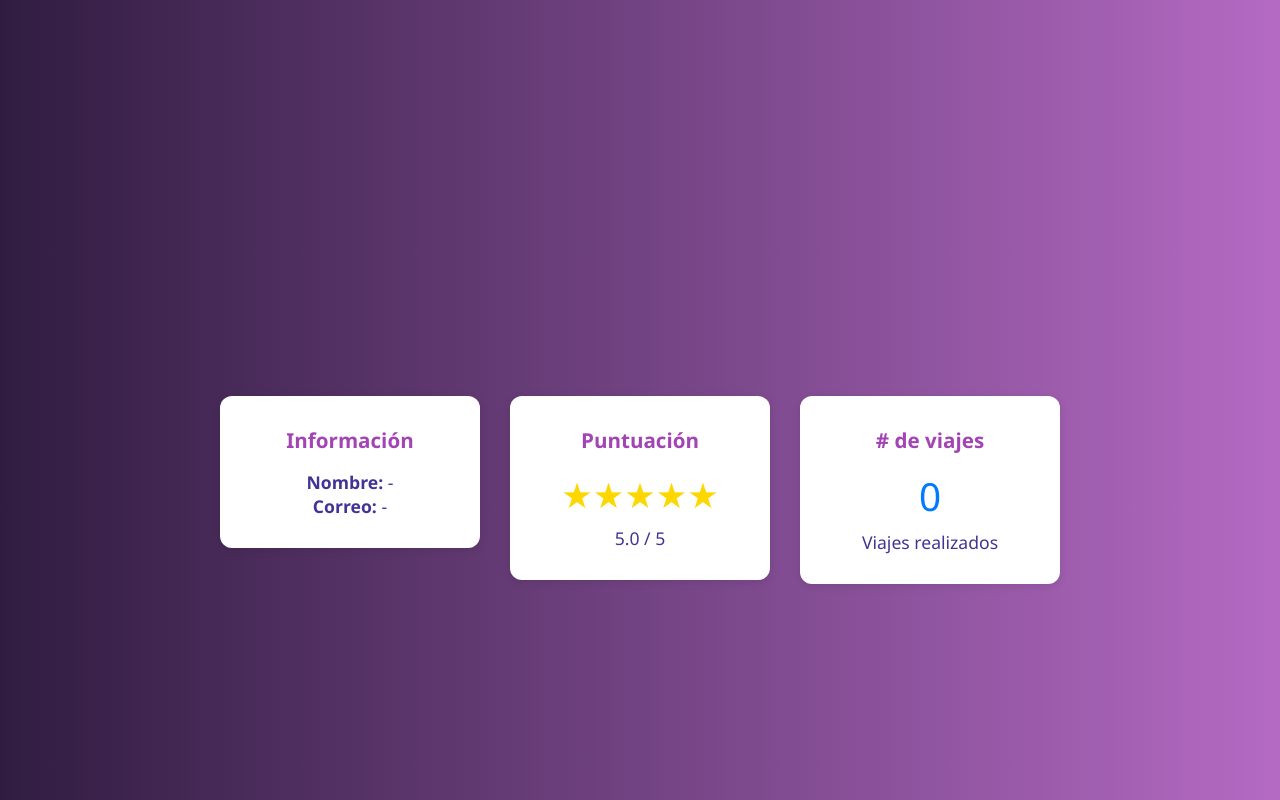
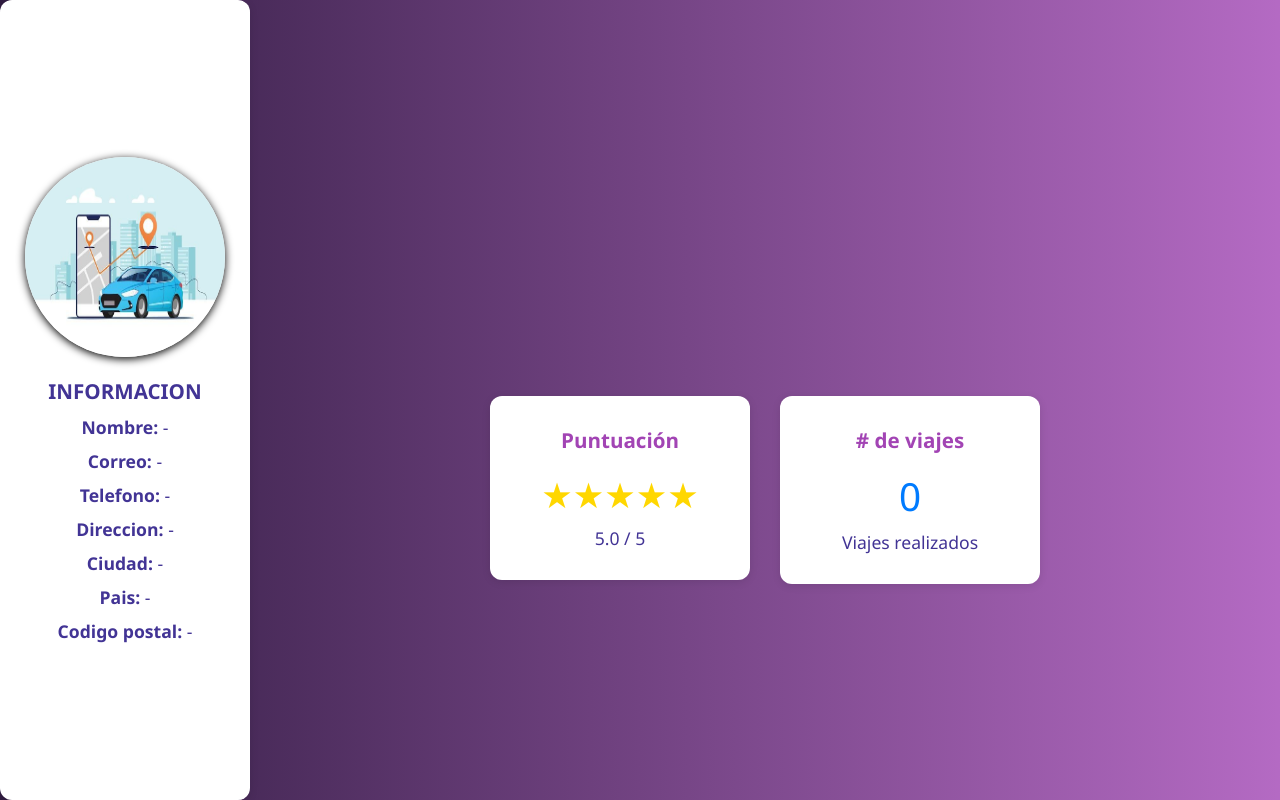
Before and after one commit to Parquita/via, a plain HTML site: page dashboard.html in a window 1280 px wide. Drawn offline with Linux system fonts and the light colour scheme.

Commit message:
modificaciones dashboard

```diff
--- a/dashboard.html
+++ b/dashboard.html
@@ -1,20 +1,31 @@
-
 <!DOCTYPE html>
 <html lang="es">
+
 <head>
   <meta charset="UTF-8">
   <meta name="viewport" content="width=device-width, initial-scale=1">
   <title>VIA - Dashboard</title>
   <link rel="stylesheet" href="./style/style.css">
 </head>
+
 <body>
+  <aside>
+    <!-- Información del usuario -->
+    <img src="./style/image/cosa.jpg" alt="Logo VIA">
+    <h3>INFORMACION</h3>
+    <div><strong>Nombre:</strong> <span id="nombre-usuario">-</span></div>
+    <div><strong>Correo:</strong> <span id="correo-usuario">-</span></div>
+    <div><strong>Telefono:</strong> <span id="telefono-usuario">-</span></div>
+    <div><strong>Direccion:</strong> <span id="direccion-usuario">-</span></div>
+    <div><strong>Ciudad:</strong> <span id="ciudad-usuario">-</span></div>
+    <div><strong>Pais:</strong> <span id="pais-usuario">-</span></div>
+    <div><strong>Codigo postal:</strong> <span id="codigo-postal-usuario">-</span></div>
+  </aside>
+
+
   <div class="dashboard-container">
-    <!-- Información del usuario -->
-    <div class="dashboard-card" id="info-usuario">
-      <h3>Información</h3>
-      <div><strong>Nombre:</strong> <span id="nombre-usuario">-</span></div>
-      <div><strong>Correo:</strong> <span id="correo-usuario">-</span></div>
-    </div>
+
+
     <!-- Puntuación en estrellas -->
     <div class="dashboard-card">
       <h3>Puntuación</h3>
@@ -30,4 +41,5 @@
   </div>
   <script src="./script/dashboard.js"></script>
 </body>
+
 </html>
--- a/style/style.css
+++ b/style/style.css
@@ -219,6 +219,7 @@ body {
   gap: 30px;
   margin-top: 60px;
   flex-wrap: wrap;
+  margin-left: 250px;
 }
 .dashboard-card {
   background: #fff;
@@ -245,3 +246,32 @@ body {
   color: #007bff;
   margin-bottom: 8px;
 }
+
+
+aside {
+  position: fixed;
+  left: 0;
+  top: 0;
+  width: 250px;
+  height: 100%;
+  background-color: #fff;
+  border-radius: 12px;
+  box-shadow: 0 2px 8px rgba(0,0,0,0.1);
+  padding: 20px;
+  color: #423495;
+  font-size: 1.1em;
+  text-align: center;
+  display: flex;
+  flex-direction: column;
+  justify-content: center;
+  align-items: center;
+  gap: 10px;
+}
+
+aside img {
+  width: 200px;
+  height: 200px;
+  border-radius: 50%;
+  margin-bottom: 10px;
+  box-shadow: 0 2px 8px rgb(0, 0, 0);
+}
```
Also changed, not shown: index.html (+13 -5 lines).
